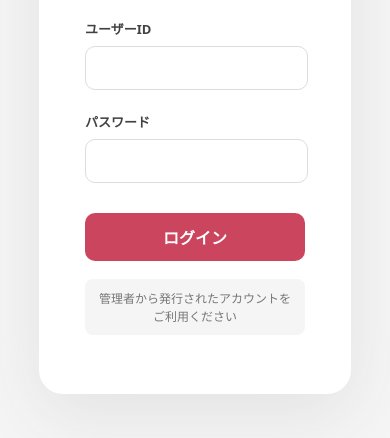
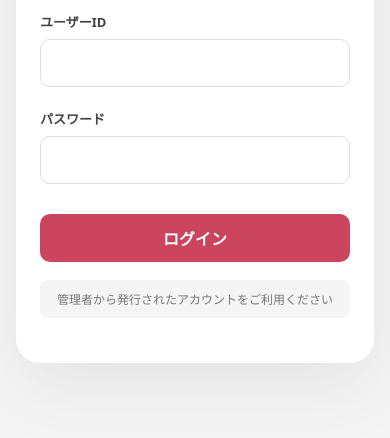
Before and after one commit to ShujiWatanabe98/salonrecord, a website: page public/index.html in a window 390 px wide. Shown: the part 318-756 px from the top of the page. Drawn offline with Linux system fonts and the light colour scheme.

Commit message:
Prevent mobile login auto zoom

```diff
--- a/public/single-page.css
+++ b/public/single-page.css
@@ -266,6 +266,8 @@
 }
 
 @media (max-width: 620px) {
+  input, select, textarea { font-size: 16px; }
+  .login-card { width: calc(100% - 32px); padding: 32px 24px; }
   .app header { padding: 13px 15px; gap: 8px; }
   .app-brand > span { font-size: 17px; }
   .app-brand small, .user-chip div { display: none; }
```
